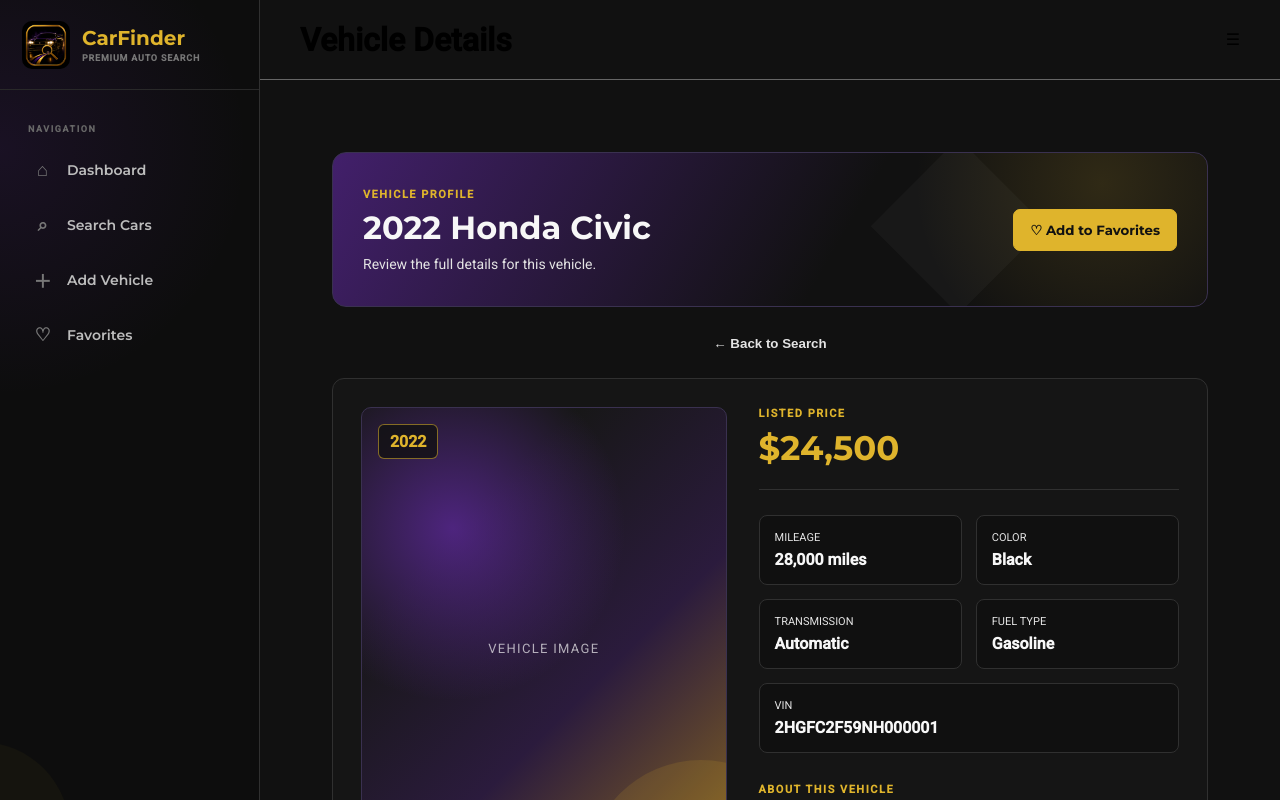
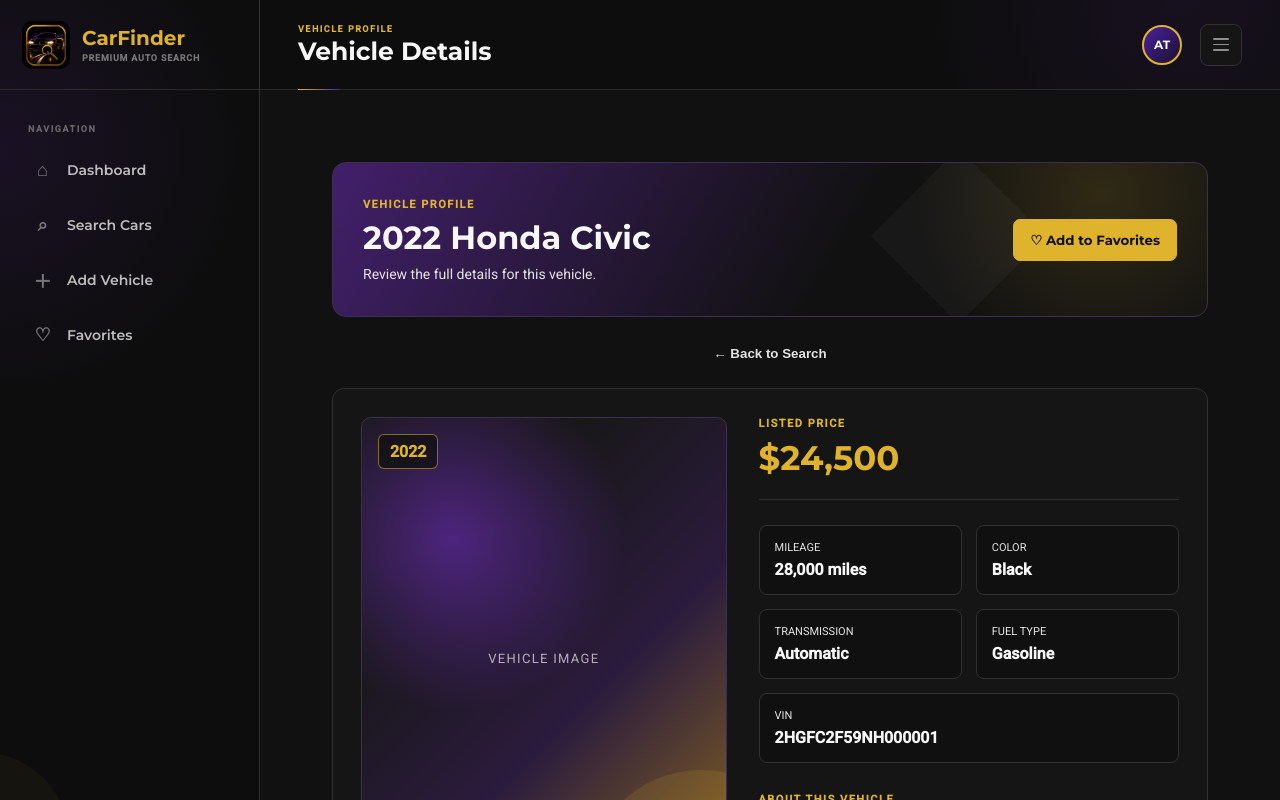
Before and after one commit to AmoyTurner-FS/202603-WDV349-TurnerAmoy, a React app in the folder dev/portfolio/: page /vehicle/1 in a window 1280 px wide. Shown: the top 800 px of the page. Built offline with nearby package versions, Linux system fonts and the light colour scheme; the HTML template or start-up script is replaced by a standard one.

Commit message:
Update navbar interface

```diff
--- a/dev/portfolio/src/components/Navbar.css
+++ b/dev/portfolio/src/components/Navbar.css
@@ -1,36 +1,158 @@
 .navbar {
-  height: 80px;
+  position: relative;
+
+  min-height: 90px;
+
   display: flex;
   justify-content: space-between;
   align-items: center;
-  padding: 0 40px;
-  border-bottom: 1px solid #666;
+
+  padding: 0 38px;
+
+  border-bottom: 1px solid #292929;
+
+  background: radial-gradient(
+      circle at 90% 0%,
+      rgba(111, 45, 189, 0.1),
+      transparent 28%
+    ),
+    #0d0d0d;
 }
 
-.navbar h2 {
-  margin: 0;
-  font-family: "Montserrat", sans-serif;
-  color: white;
-  font-size: 40px;
+.navbar::after {
+  content: "";
+
+  position: absolute;
+  bottom: -1px;
+  left: 38px;
+
+  width: 42px;
+  height: 1px;
+
+  background: linear-gradient(90deg, var(--cf-gold), var(--cf-purple));
 }
 
-.navbar-right {
+/* PAGE TITLE */
+
+.navbar-title {
+  display: flex;
+  flex-direction: column;
+  gap: 4px;
+}
+
+.navbar-label {
+  color: var(--cf-gold);
+
+  font-size: 9px;
+  font-weight: 700;
+  letter-spacing: 1.5px;
+  text-transform: uppercase;
+}
+
+.navbar h1 {
+  margin: 0;
+
+  color: var(--cf-white);
+
+  font-family: "Montserrat", sans-serif;
+  font-size: 25px;
+  font-weight: 700;
+  line-height: 1.1;
+}
+
+/* RIGHT SIDE */
+
+.navbar-actions {
   display: flex;
   align-items: center;
-  gap: 20px;
+  gap: 18px;
 }
 
-.avatar {
+.profile-circle {
+  width: 40px;
+  height: 40px;
+
+  display: flex;
+  align-items: center;
+  justify-content: center;
+
+  border: 2px solid var(--cf-gold);
+  border-radius: 50%;
+
+  background: linear-gradient(135deg, var(--cf-purple), #1a1229);
+
+  color: var(--cf-white);
+
+  font-family: "Montserrat", sans-serif;
+  font-size: 12px;
+  font-weight: 700;
+}
+
+/* MENU */
+
+.menu-button {
   width: 42px;
   height: 42px;
-  border-radius: 50%;
-  background: #a8f28b;
+
+  display: flex;
+  flex-direction: column;
+  align-items: center;
+  justify-content: center;
+
+  gap: 4px;
+
+  padding: 0;
+
+  border: 1px solid #303030;
+  border-radius: 8px;
+
+  background: #151515;
+
+  cursor: pointer;
+
+  transition: border-color 0.2s ease, background-color 0.2s ease;
 }
 
-.menu-button {
-  background: none;
-  border: none;
-  color: white;
-  font-size: 34px;
-  cursor: pointer;
+.menu-button span {
+  width: 16px;
+  height: 1.5px;
+
+  border-radius: 10px;
+
+  background: #8e8e8e;
+
+  transition: background-color 0.2s ease, width 0.2s ease;
 }
+
+.menu-button:hover {
+  border-color: rgba(224, 182, 47, 0.5);
+
+  background: rgba(224, 182, 47, 0.05);
+}
+
+.menu-button:hover span {
+  background: var(--cf-gold);
+}
+
+.menu-button:hover span:nth-child(2) {
+  width: 11px;
+}
+
+@media (max-width: 650px) {
+  .navbar {
+    min-height: 78px;
+    padding: 0 20px;
+  }
+
+  .navbar::after {
+    left: 20px;
+  }
+
+  .navbar h1 {
+    font-size: 21px;
+  }
+
+  .navbar-status {
+    display: none;
+  }
+}
--- a/dev/portfolio/src/components/Navbar.jsx
+++ b/dev/portfolio/src/components/Navbar.jsx
@@ -11,15 +11,37 @@
     "/favorites": "Favorites",
   };
 
+  const pageLabels = {
+    "/": "Overview",
+    "/search": "Vehicle Discovery",
+    "/add-vehicle": "Inventory Management",
+    "/favorites": "Saved Collection",
+  };
+
   let pageTitle = pageTitles[location.pathname] || "Vehicle Details";
+  let pageLabel = pageLabels[location.pathname] || "Vehicle Profile";
 
   return (
     <header className="navbar">
-      <h1>{pageTitle}</h1>
+      <div className="navbar-title">
+        <span className="navbar-label">{pageLabel}</span>
+        <h1>{pageTitle}</h1>
+      </div>
 
       <div className="navbar-actions">
-        <div className="profile-circle"></div>
-        <span className="menu-icon">☰</span>
+        <div className="profile-circle">
+          <span>AT</span>
+        </div>
+
+        <button
+          type="button"
+          className="menu-button"
+          aria-label="Open account menu"
+        >
+          <span></span>
+          <span></span>
+          <span></span>
+        </button>
       </div>
     </header>
   );
```
